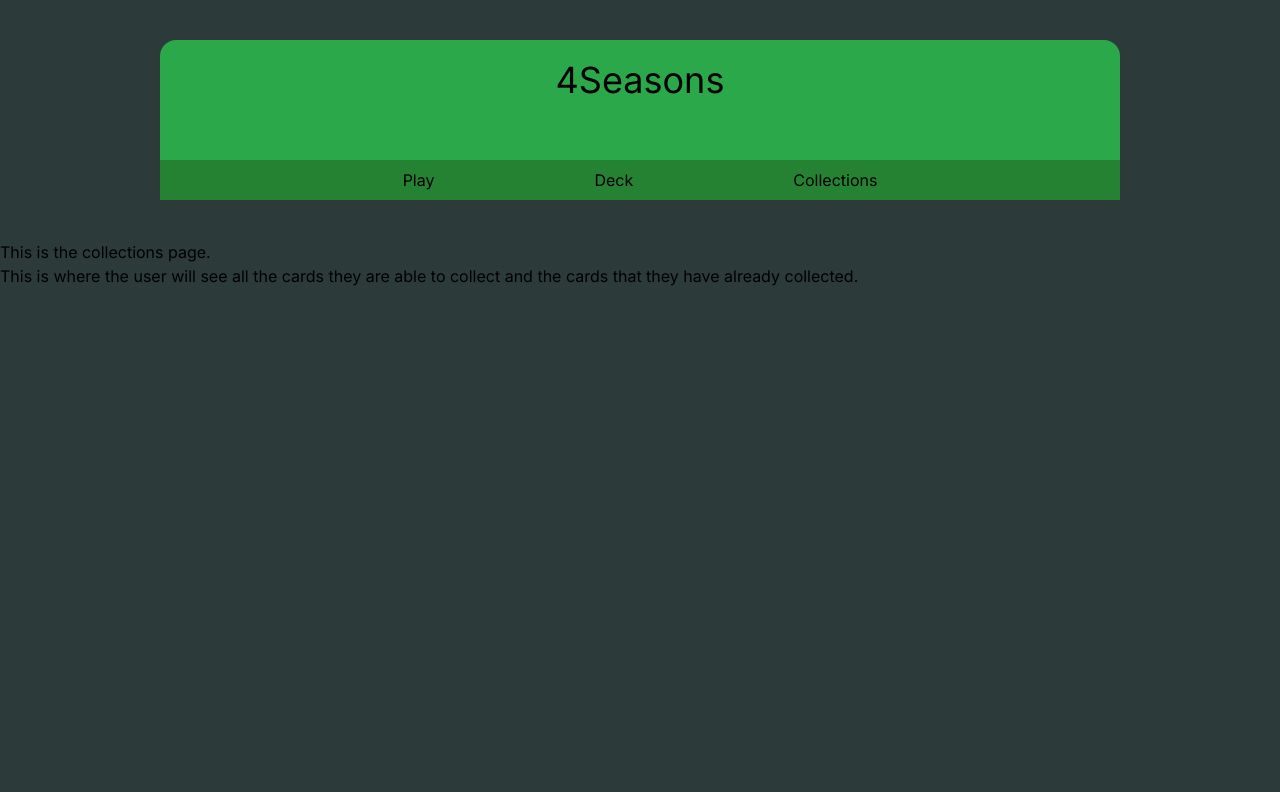
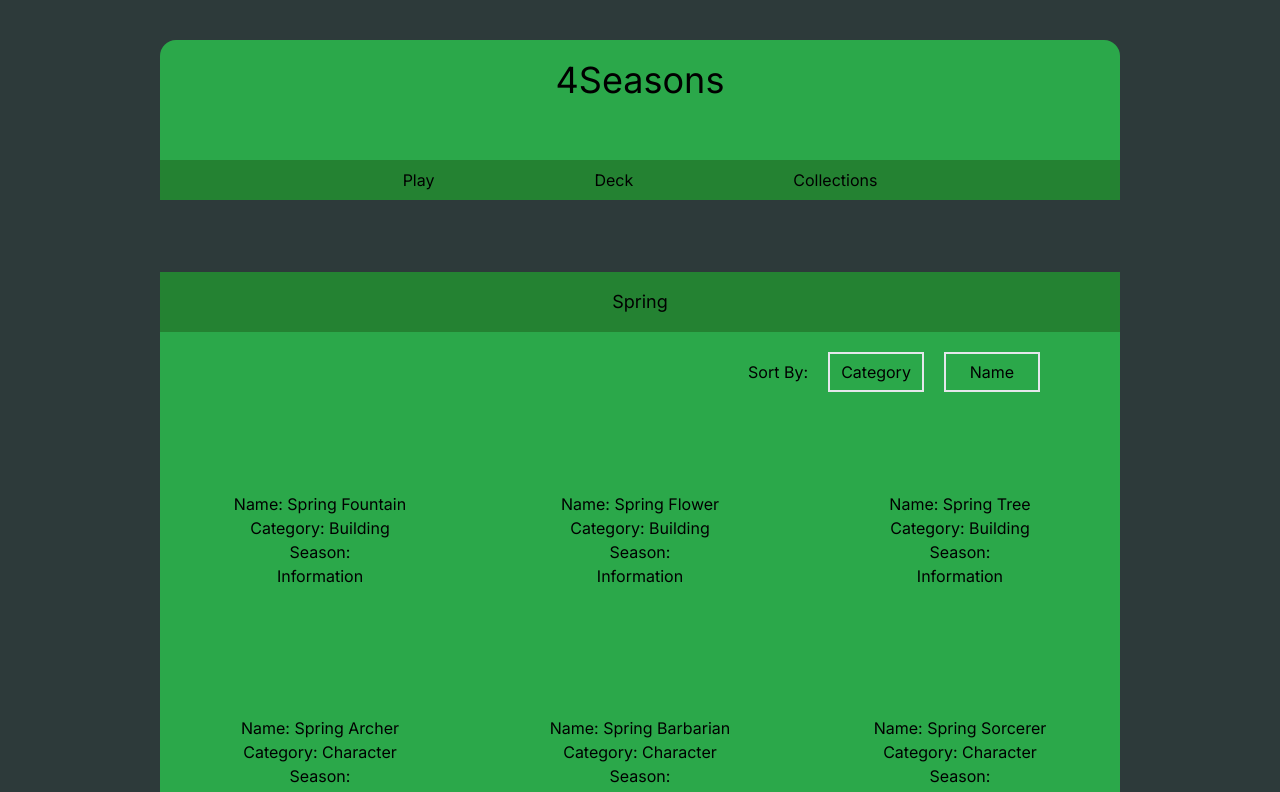
Before and after one commit to SarahNT1/4seasons-react, a Next.js app: page /pages/collections in a window 1280 px wide. Shown: the top 792 px of the page. Built offline with nearby package versions, Linux system fonts and the light colour scheme.

Commit message:
Worked on Collections Page

```diff
--- a/app/components/collections-ui.js
+++ b/app/components/collections-ui.js
@@ -1,15 +1,50 @@
+"use client";
+
+import { useState } from "react";
 import Header from "../components/header";
+import CardList from "../pages/collections/card-list";
+// import styles from "./header";
 
 export default function CollectionsUI(){
+    const styles = {
+        background1: {
+          backgroundColor: "#2BA84A",
+        },
+        background2: {
+          backgroundColor: "#248232",
+        }
+      }
+
+    const[season, setSeason] = useState('Spring');
+
+    const toggleSeason=()=>{
+        if(season == 'Spring'){
+            setSeason('Summer')
+        }
+        else if(season == 'Summer'){
+            setSeason('Fall');
+        }
+        else if(season == 'Fall'){
+            setSeason('Winter');
+        }
+        else{
+            setSeason('Spring');
+        }
+    }
+
     return(
         <div>
-            <Header />
-            <div className="mt-20">
-                <div>
-                    This is the collections page.
+            <div>
+                <Header />
+            </div>
+            <div className="w-3/4 ml-auto mr-auto mt-28">
+                <div className="flex flex-row justify-center mt-20 p-4" style={styles.background2}>
+                    <div className="cursor-pointer text-lg" value={season} onClick={()=>toggleSeason()}>
+                        {season}
+                    </div>
                 </div>
-                <div>
-                    This is where the user will see all the cards they are able to collect and the cards that they have already collected.
+                <div className="" style={styles.background1}>
+                    <CardList season={season}/>
                 </div>
             </div>
 
--- a/app/pages/collections/card-collection.js
+++ b/app/pages/collections/card-collection.js
@@ -1,17 +1,101 @@
+"use client";
+
+import { useState } from "react"
+
 export default function CardCollection({cards}){
+    const[sortBy, setSortBy] = useState('category');
+
+    const sortByName =()=>{
+        setSortBy('name');
+    }
+    const sortByCategory =()=>{
+        setSortBy('category');
+    }
+
+    const sortedItems = cards.sort((a, b) => {
+        let item1 = a[sortBy];
+        let item2 = b[sortBy];
+
+        if(item1 < item2){
+            return -1;
+        }
+        else if(item1 > item2){
+            return 1;
+        }
+        else{
+            item1 = a.id;
+            item2 = b.id;
+
+            if(item1 < item2){
+                return -1;
+            }
+            else{
+                return 0;
+            }
+        }
+    })
 
     return(
-        <div className="flex flex-row flex-wrap w-full">
-            {cards.map((card, index) => {return(
-                <div className="w-1/3 h-56" key={card.id}>
+        <div>
+            <div className="text-right mr-20 mb-20">
+                Sort By:
+                <button className="border-2 h-10 w-24 m-5" title="Category" onClick={sortByCategory}>Category</button>
+                <button className="border-2 h-10 w-24" title="Name" onClick={sortByName}>Name</button>
+            </div>
+            <div className="flex justify-center">
+                <div>
+                    {sortBy == 'name' && (
+                        <div className="flex flex-row flex-wrap w-full ">
+                            {sortedItems.map((card, index) => {return(
+                                <div className="w-1/3 h-56 text-center" key={card.id}>
+                                    <div>
                                         <div>
                                             Name: {card.name}
                                         </div>
                                         <div>
                                             Category: {card.category}
                                         </div>
+                                        <div>
+                                            Season: {card.season}
+                                        </div>
+                                    </div>
+                                    <div>
+                                        <button onClick={() => alert(card.name)}>Information</button>
+                                    </div>
                                 </div>
                             )})}
                         </div>
+                    )}
+                </div>
+
+                <div>
+                    {sortBy == 'category' && (
+                        <div className="flex flex-row flex-wrap w-full">
+                            {sortedItems.map((card, index) => {return(
+                                <div className="w-1/3 h-56 text-center" key={card.id} >
+                                    <div>
+                                        <div>
+                                            Name: {card.name}
+                                        </div>
+                                        <div>
+                                            Category: {card.category}
+                                        </div>
+                                        <div>
+                                            Season: {card.season}
+                                        </div>
+                                    </div>
+                                    <div>
+                                        <button onClick={(() => alert(card.name))}>Information</button>
+                                    </div>
+                                </div>
+                            )})}
+                        </div>
+                    )}
+                </div>
+
+
+            </div>
+
+        </div>
     )
 }
--- a/app/pages/collections/card-list.js
+++ b/app/pages/collections/card-list.js
@@ -1,75 +1,298 @@
+import SpringCollection from "./card-collection";
 import CardCollection from "./card-collection";
 
-export default function CardList(){
-    const cards = [
+export default function CardList({season}){
+    const spring = [
     {
         "id": 1,
-        "name": 'first card',
-        "category": 'character',
+        "name": 'Spring Archer',
+        "category": 'Character',
         "damage": 1,
         "health": 5,
     },
     {
         "id": 2,
-        "name": 'second card',
-        "category": 'character',
+        "name": 'Spring Barbarian',
+        "category": 'Character',
         "damage": 2,
         "health": 3
     },
     {
         "id": 3,
-        "name": 'third card',
-        "category": 'character',
+        "name": 'Spring Sorcerer',
+        "category": 'Character',
         "damage": 2,
         "health": 3
     },
     {
         "id": 4,
-        "name": 'fourth card',
-        "category": 'character',
+        "name": 'Spring Bow',
+        "category": 'Equipment',
         "damage": 2,
         "health": 3
     },
     {
         "id": 5,
-        "name": 'fifth card',
-        "category": 'character',
+        "name": 'Spring Axe',
+        "category": 'Equipment',
+        "damage": 2,
+        "health": 3
+    },
+    {
+        "id": 6,
+        "name": 'Spring Staff',
+        "category": 'Equipment',
+        "damage": 2,
+        "health": 3
+    },
+    {
+        "id": 7,
+        "name": 'Spring Arrow',
+        "category": 'Equipment',
+        "damage": 2,
+        "health": 3
+    },
+    {
+        "id": 8,
+        "name": 'Spring Fountain',
+        "category": 'Building',
+        "damage": 2,
+        "health": 3
+    },
+    {
+
+        "id": 9,
+        "name": 'Spring Flower',
+        "category": 'Building',
+        "damage": 2,
+        "health": 3
+    },
+    {
+        "id": 10,
+        "name": 'Spring Tree',
+        "category": 'Building',
+        "damage": 2,
+        "health": 3
+    },
+]
+
+const winter = [
+    {
+        "id": 1,
+        "name": '1 winter',
+        "category": 'Character',
+        "damage": 1,
+        "health": 5,
+    },
+    {
+        "id": 2,
+        "name": '2 winter',
+        "category": 'Character',
+        "damage": 2,
+        "health": 3
+    },
+    {
+        "id": 3,
+        "name": '3 winter',
+        "category": 'Character',
+        "damage": 2,
+        "health": 3
+    },
+    {
+        "id": 4,
+        "name": '4 winter',
+        "category": 'Equipment',
         "damage": 2,
         "health": 3
     },
     {
         "id": 5,
-        "name": 'sixth card',
-        "category": 'equipment',
+        "name": '5 winter',
+        "category": 'Equipment',
+        "damage": 2,
+        "health": 3
+    },
+    {
+        "id": 6,
+        "name": '6 winter',
+        "category": 'Equipment',
+        "damage": 2,
+        "health": 3
+    },
+    {
+        "id": 7,
+        "name": '7 winter',
+        "category": 'Equipment',
+        "damage": 2,
+        "health": 3
+    },
+    {
+        "id": 8,
+        "name": '8 winter',
+        "category": 'Building',
+        "damage": 2,
+        "health": 3
+    },
+    {
+
+        "id": 9,
+        "name": '9 winter',
+        "category": 'Building',
+        "damage": 2,
+        "health": 3
+    },
+    {
+        "id": 10,
+        "name": '10 winter',
+        "category": 'Building',
+        "damage": 2,
+        "health": 3
+    },
+]
+
+const fall = [
+    {
+        "id": 1,
+        "name": '1 fall',
+        "category": 'Character',
+        "damage": 1,
+        "health": 5,
+    },
+    {
+        "id": 2,
+        "name": '2 fall',
+        "category": 'Character',
+        "damage": 2,
+        "health": 3
+    },
+    {
+        "id": 3,
+        "name": '3 fall',
+        "category": 'Character',
+        "damage": 2,
+        "health": 3
+    },
+    {
+        "id": 4,
+        "name": '4 fall',
+        "category": 'Equipment',
         "damage": 2,
         "health": 3
     },
     {
         "id": 5,
-        "name": 'sixth card',
-        "category": 'equipment',
+        "name": '5 fall',
+        "category": 'Equipment',
+        "damage": 2,
+        "health": 3
+    },
+    {
+        "id": 6,
+        "name": '6 fall',
+        "category": 'Equipment',
+        "damage": 2,
+        "health": 3
+    },
+    {
+        "id": 7,
+        "name": '7 fall',
+        "category": 'Equipment',
+        "damage": 2,
+        "health": 3
+    },
+    {
+        "id": 8,
+        "name": '8 fall',
+        "category": 'Building',
+        "damage": 2,
+        "health": 3
+    },
+    {
+
+        "id": 9,
+        "name": '9 fall',
+        "category": 'Building',
+        "damage": 2,
+        "health": 3
+    },
+    {
+        "id": 10,
+        "name": '10 fall',
+        "category": 'Building',
+        "damage": 2,
+        "health": 3
+    },
+]
+
+const summer = [
+    {
+        "id": 1,
+        "name": '1 summer',
+        "category": 'Character',
+        "damage": 1,
+        "health": 5,
+    },
+    {
+        "id": 2,
+        "name": '2 summer',
+        "category": 'Character',
+        "damage": 2,
+        "health": 3
+    },
+    {
+        "id": 3,
+        "name": '3 summer',
+        "category": 'Character',
+        "damage": 2,
+        "health": 3
+    },
+    {
+        "id": 4,
+        "name": '4 summer',
+        "category": 'Equipment',
         "damage": 2,
         "health": 3
     },
     {
         "id": 5,
-        "name": 'sixth card',
-        "category": 'equipment',
+        "name": '5 summer',
+        "category": 'Equipment',
+        "damage": 2,
+        "health": 3
+    },
+    {
+        "id": 6,
+        "name": '6 summer',
+        "category": 'Equipment',
+        "damage": 2,
+        "health": 3
+    },
+    {
+        "id": 7,
+        "name": '7 summer',
+        "category": 'Equipment',
+        "damage": 2,
+        "health": 3
+    },
+    {
+        "id": 8,
+        "name": '8 summer',
+        "category": 'Building',
         "damage": 2,
         "health": 3
     },
     {
 
-        "id": 5,
-        "name": 'sixth card',
-        "category": 'equipment',
+        "id": 9,
+        "name": '9 summer',
+        "category": 'Building',
         "damage": 2,
         "health": 3
     },
     {
-        "id": 5,
-        "name": 'sixth card',
-        "category": 'equipment',
+        "id": 10,
+        "name": '10 summer',
+        "category": 'Building',
         "damage": 2,
         "health": 3
     },
@@ -77,7 +300,26 @@ export default function CardList(){
 
     return(
         <div>
-            <CardCollection cards={cards}/>
+            <div>
+                {season == 'Spring' && (
+                    <CardCollection cards={spring}/>
+                )}
+                {season == 'Fall' && (
+                    <div>
+                        <CardCollection cards={fall}/>
+                    </div>
+                )}
+                {season == 'Winter' &&(
+                    <div>
+                        <CardCollection cards={winter}/>
+                    </div>
+                )}
+                {season == 'Summer' &&(
+                    <div>
+                        <CardCollection cards={summer}/>
+                    </div>
+                )}
+            </div>
         </div>
     )
 }
```
Lines whose indentation alone changed are shown as unchanged.
